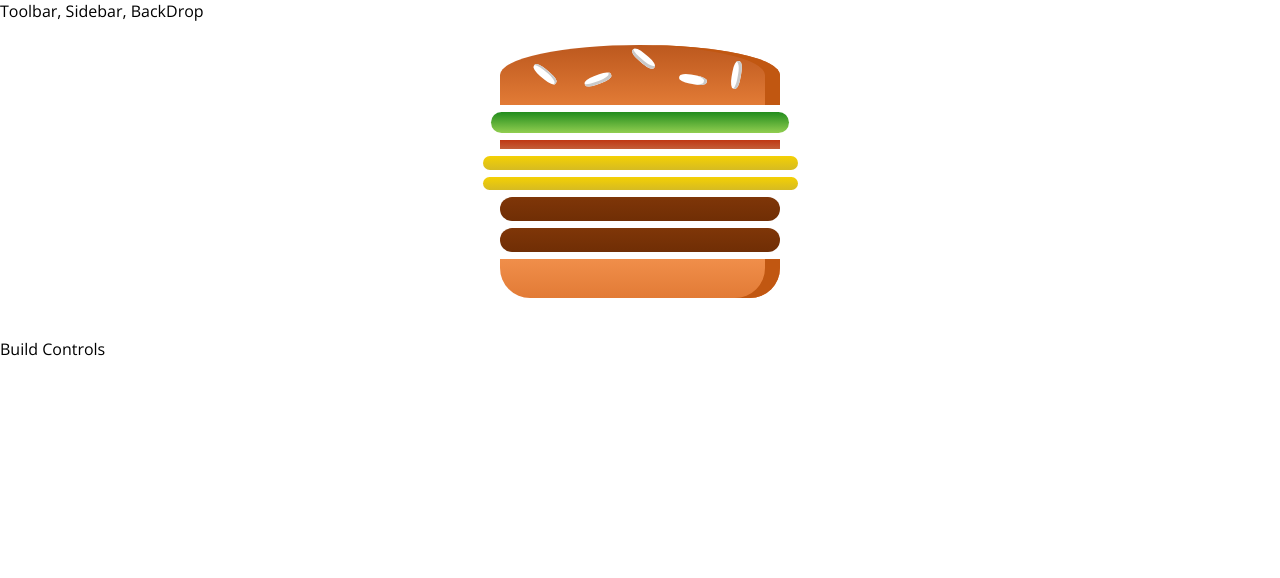
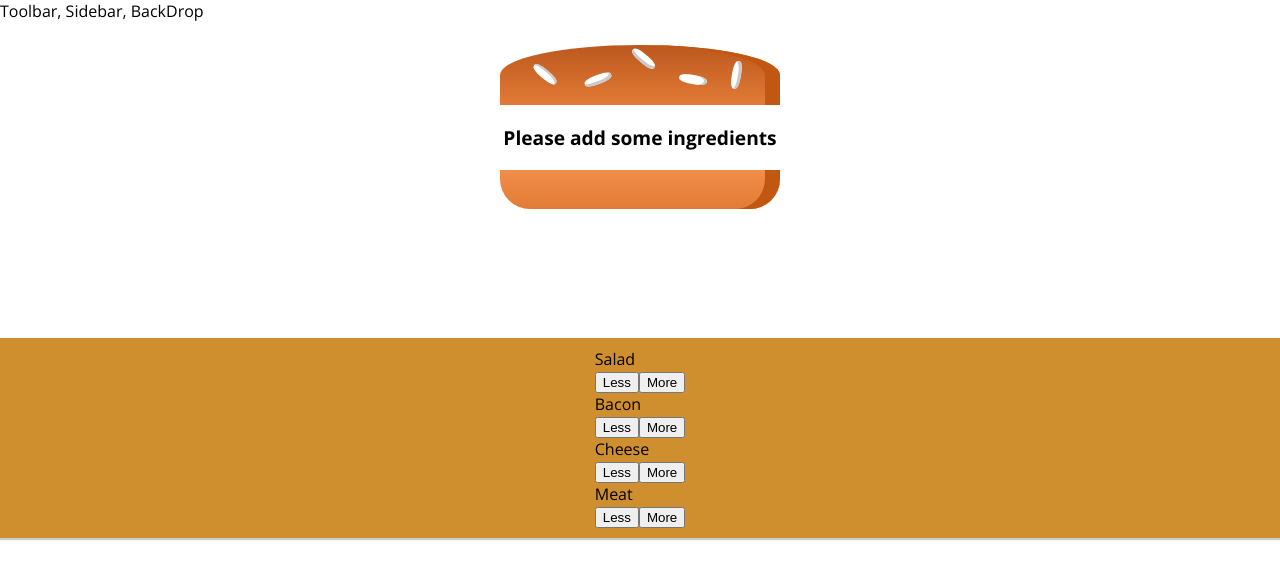
Before and after one commit to husky-parul/burger-builder, a React app: page / in a window 1280 px wide. Shown: the top 578 px of the page. Built offline with nearby package versions, Linux system fonts and the light colour scheme.

Commit message:
BuildControls

```diff
--- /dev/null
+++ b/src/components/Burger/BuildControls/BuildControl/BuildControl.css
@@ -0,0 +1,57 @@
+.BuildControl {
+    display: flex;
+    justify-content: space-between;
+    align-items: center;
+    margin: 5px 0;
+}
+
+.BuildControl button {
+    display: block;
+    font: inherit;
+    padding: 5px;
+    margin: 0 5px;
+    width: 80px;
+    border: 1px solid #AA6817;
+    cursor: pointer;
+    outline: none;
+}
+
+
+.BuildControl button:disabled {
+    background-color: #AC9980;
+    border: 1px solid #7E7365;
+    color: #ccc;
+    cursor: default;
+}
+
+.BuildControl button:hover:disabled {
+    background-color: #AC9980;
+    color: #ccc;
+    cursor: not-allowed;
+}
+
+.Label {
+    padding: 10px;
+    font-weight: bold;
+    width: 80px;
+}
+
+.BuildControl .Less {
+    background-color: #D39952;
+    color: white;
+}
+
+.BuildControl .More {
+    background-color: #8F5E1E;
+    color: white;
+}
+
+.BuildControl .Less:hover, .BuildControl .Less:active {
+    background-color: #DAA972;
+    color: white;
+}
+
+.BuildControl .More:hover,.BuildControl .More:active {
+    background-color: #99703F;
+    color: white;
+}
--- /dev/null
+++ b/src/components/Burger/BuildControls/BuildControl/BuildControl.js
@@ -0,0 +1,12 @@
+import React from 'react';
+import classes from './BuildControl';
+
+const buildControl = ( props ) => (
+    <div className={classes.BuildControl}>
+        <div className={classes.Label}>{props.label}</div>
+        <button className={classes.Label}>Less</button>
+        <button className={classes.More}>More</button>
+    </div>
+);
+
+export default buildControl;
--- /dev/null
+++ b/src/components/Burger/BuildControls/BuildControls.css
@@ -0,0 +1,10 @@
+.BuildControls{
+    width: 100%;
+    background-color: #CF8F2E;
+    display: flex;
+    flex-flow: column;
+    align-items: center;
+    box-shadow: 0 2px 1px #ccc;
+    margin: auto;
+    padding: 10px 0px
+}
--- /dev/null
+++ b/src/components/Burger/BuildControls/BuildControls.js
@@ -0,0 +1,20 @@
+import React from 'react';
+import classes from './BuildControls.css'
+import BuildControl from './BuildControl/BuildControl';
+
+const controls=[
+    { label: 'Salad' , type: 'salad'},
+    { label: 'Bacon' , type: 'bacon'},
+    { label: 'Cheese' , type: 'cheese'},
+    { label: 'Meat' , type: 'meat'},
+];
+
+const buildControls = ( props ) => (
+    <div className={classes.BuildControls}>
+        {controls.map(ctrl => (
+            <BuildControl key={ctrl.label} label={ctrl.label} />
+        ))}
+    </div>
+);
+
+export default buildControls;
--- a/src/components/Burger/Burger.js
+++ b/src/components/Burger/Burger.js
@@ -3,12 +3,19 @@ import classes from './Burger.css';
 import BurgerIngredient from './BurgerIngredient/BurgerIngredient';
 
 const burger = ( props ) => {
-    const tranformedBurgerIngredient=Object.keys(props.ingredients)
+    let tranformedBurgerIngredient=Object.keys(props.ingredients)
         .map(igKey => {
             return [...Array(props.ingredients[igKey])].map((_,i) => {
                 return <BurgerIngredient key={igKey+i} type={igKey}/>
             });
-        });
+        }).reduce((arr, el) => {
+            return arr.concat(el)
+
+        }, []);
+        console.log(tranformedBurgerIngredient);
+        if(tranformedBurgerIngredient.length === 0){
+            tranformedBurgerIngredient=<p>Please add some ingredients</p>;
+        }
 
     return(
         <div className={classes.Burger}>
--- a/src/containers/BurgerBuilder/BurgerBuilder.js
+++ b/src/containers/BurgerBuilder/BurgerBuilder.js
@@ -1,21 +1,22 @@
 import React, { Component } from 'react';
 import Aux from '../../hoc/Aux';
 import Burger from '../../components/Burger/Burger';
+import BuildControls from '../../components/Burger/BuildControls/BuildControls';
 
 class BurgerBuilder extends Component{
     state={
         ingredients:{
-            salad:1,
-            bacon:1,
-            cheese:2,
-            meat:2
+            salad:0,
+            bacon:0,
+            cheese:0,
+            meat:0
         }
     }
     render(){
         return (
             <Aux>
                 <Burger ingredients={this.state.ingredients}/>
-                <div>Build Controls</div>
+                <BuildControls/>
             </Aux>
         );
     }
```
